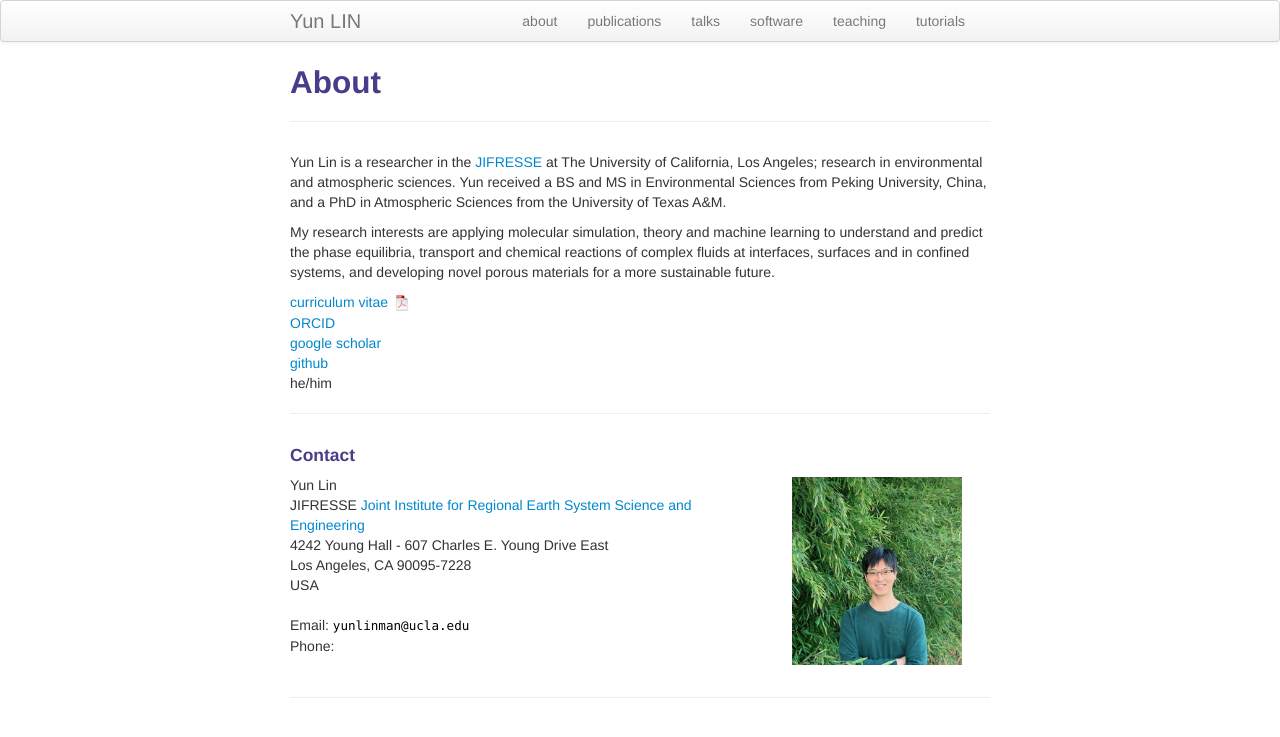
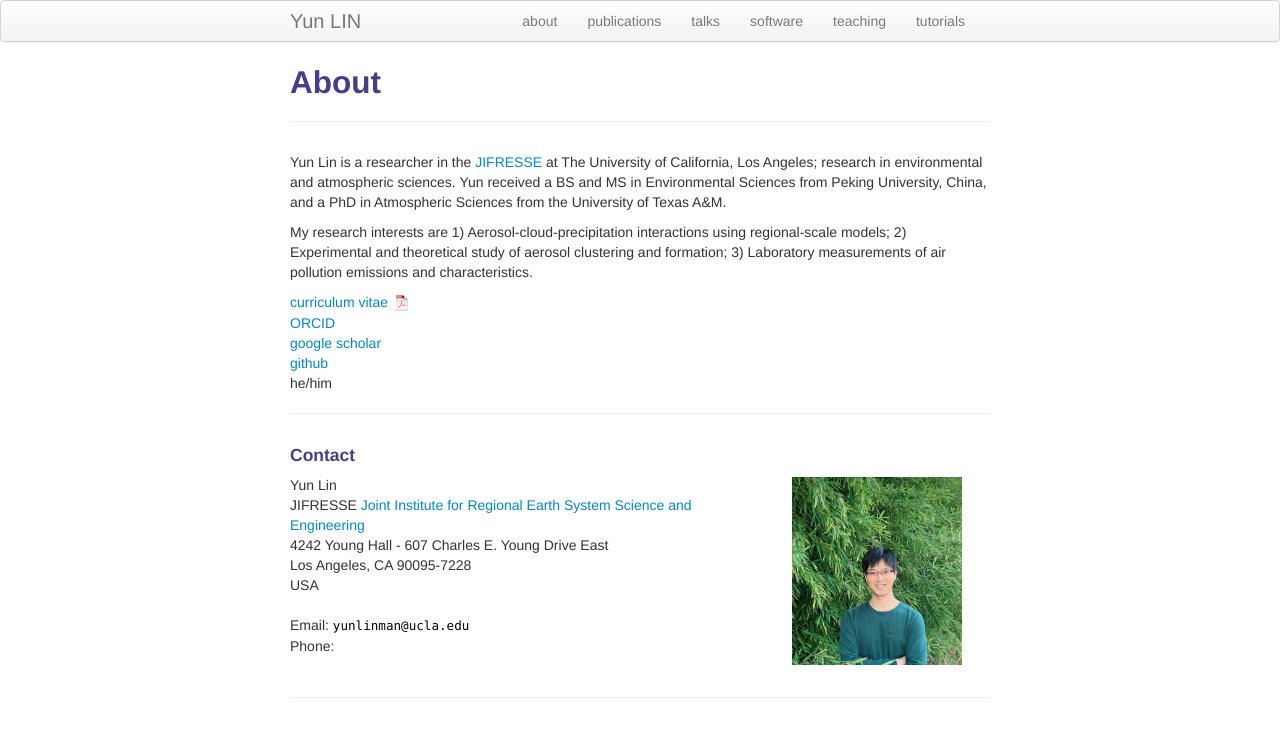
Before and after one commit to nolanylin/nolanyunlin.github.io, a Jekyll site: the page built from about.md, in a window 1280 px wide. Shown: the top 737 px of the page. Built offline with Jekyll 4.4.1, drawn with Linux system fonts in a browser that asks for light colours.

Commit message:
Update about.md

```diff
--- a/about.md
+++ b/about.md
@@ -8,7 +8,11 @@ Yun Lin is a researcher in the
 [JIFRESSE](https://jifresse.ucla.edu/)
 at The University of California, Los Angeles; research in environmental and atmospheric sciences. Yun received a BS and MS in Environmental Sciences from Peking University, China, and a PhD in Atmospheric Sciences from the University of Texas A&M.
 
-My research interests are applying molecular simulation, theory and machine learning to understand and predict the phase equilibria, transport and chemical reactions of complex fluids at interfaces, surfaces and in confined systems, and developing novel porous materials for a more sustainable future.
+My research interests are
+1)	Aerosol-cloud-precipitation interactions using regional-scale models;
+2)	Experimental and theoretical study of aerosol clustering and formation;
+3)	Laboratory measurements of air pollution emissions and characteristics.
+
 
 [curriculum vitae ![CV as pdf](icons16/pdf-icon.png)]({{ BASE_PATH }}/broman_cv.pdf)<br/>
 [ORCID](https://orcid.org/0000-0001-8222-0346)<br/>
```
